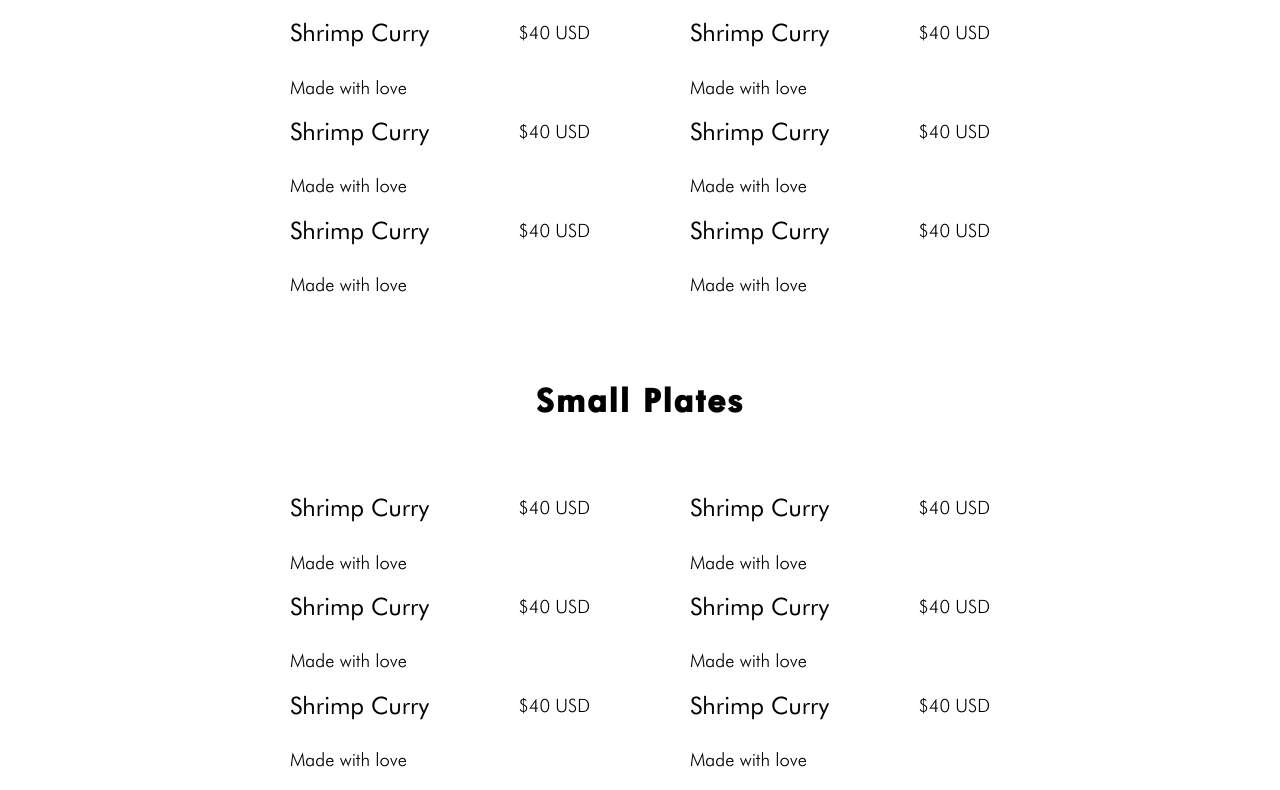
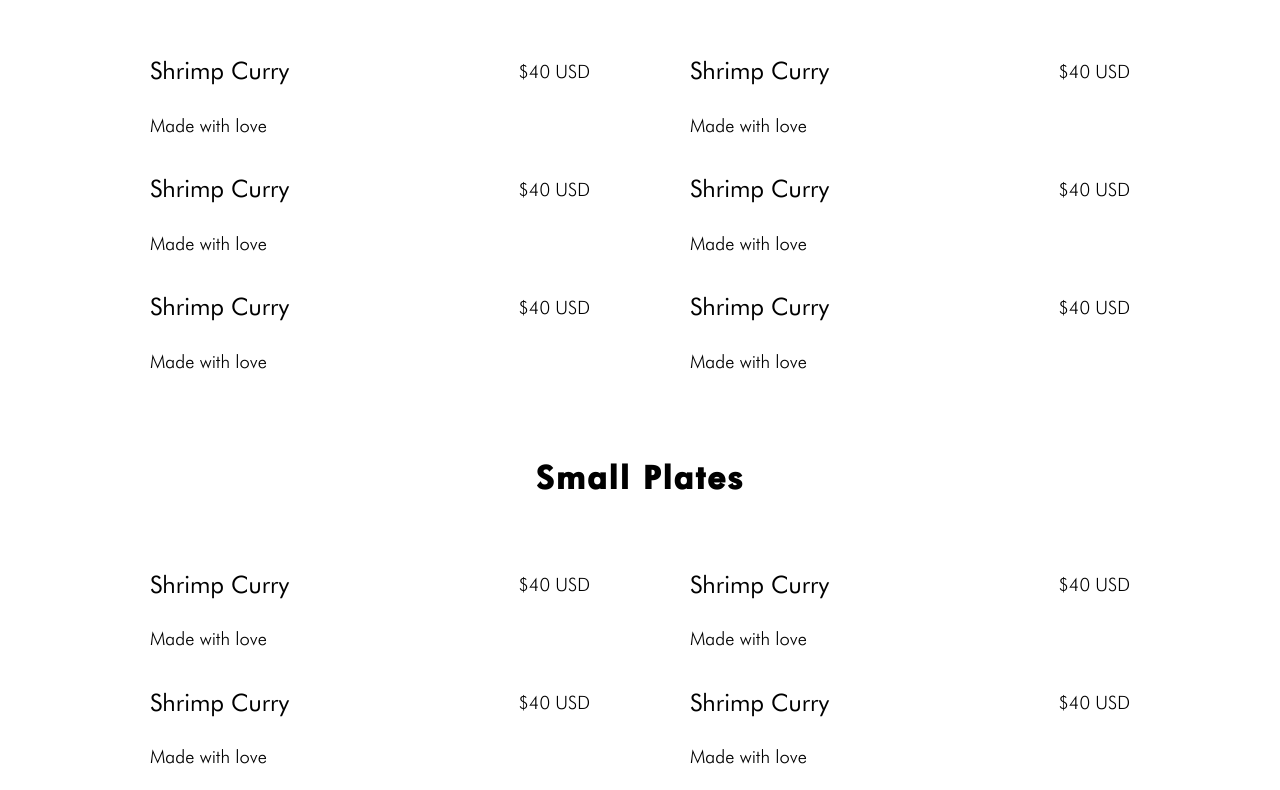
Before and after one commit to Dracozure/restaurant-page, a website built with webpack: page src/template.html in a window 1280 px wide. Shown: the part 737-1527 px from the top of the page. Built offline with nearby package versions, Linux system fonts and the light colour scheme.

Commit message:
Tweak styling

```diff
--- a/src/styles.css
+++ b/src/styles.css
@@ -208,6 +208,7 @@ nav.mobile button {
     column-gap: 60px;
     width: 80%;
     justify-content: center;
+    row-gap: 1.2rem;
 }
 
 .item {
@@ -216,7 +217,7 @@ nav.mobile button {
     font-size: 1.15rem;
     flex: auto;
     row-gap: 30px;
-    max-width: 400px;
+    max-width: 500px;
     min-width: 320px;
     font-family: 'Futura_Light';
     padding: 10px;
@@ -244,5 +245,10 @@ nav.mobile button {
     .block {
         flex-flow: column nowrap;
         width: auto;
+        flex: auto;
+    }
+
+    .item {
+        flex: auto;
     }
 }
```
